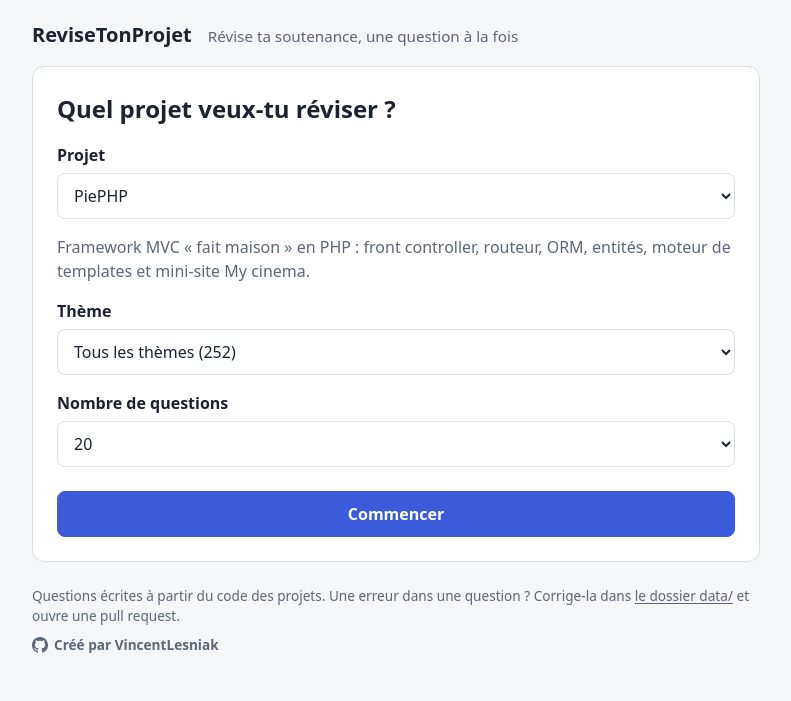
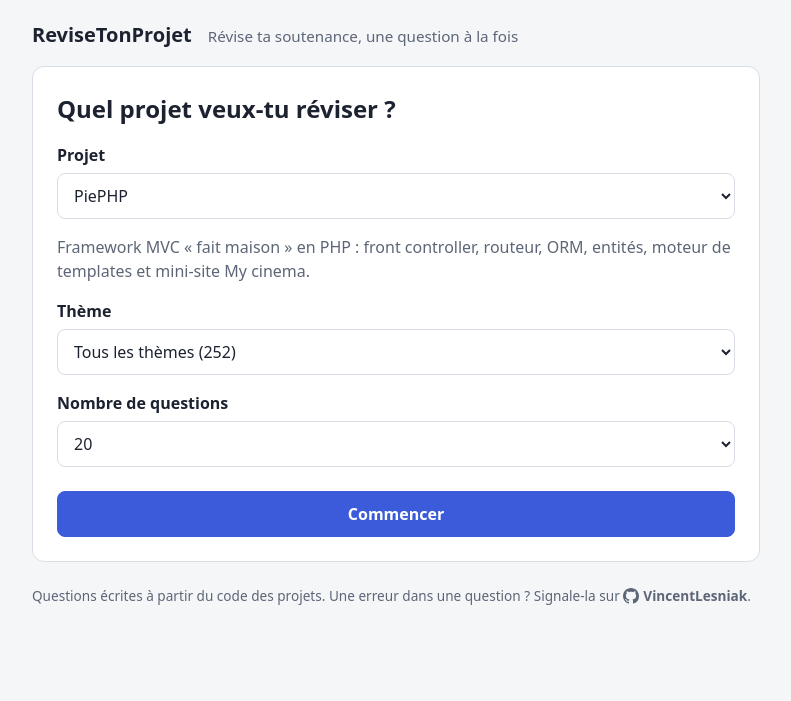
Before and after one commit to VincentLesniak/PrepareTaSoutenance, a plain HTML site: page index.html in a window 1280 px wide. Shown: the whole page, without its empty margins (244-1035 px from the left). Drawn offline with Linux system fonts and the light colour scheme.

Commit message:
Pied de page : remplace la consigne de pull request par le lien GitHub
Co-Authored-By: Claude Opus 5.5 <noreply@anthropic.com>
Claude-Session: https://claude.ai/code/session_018nSW7RMGdjWCZt9xC7hHT4

```diff
--- a/css/style.css
+++ b/css/style.css
@@ -158,7 +158,7 @@ button.ghost { background: transparent; }
 .footer p { margin: 0 0 8px; }
 .footer a { color: var(--muted); text-decoration: underline; text-underline-offset: 2px; }
 .footer a:hover { color: var(--accent); }
-.footer .author { display: inline-flex; align-items: center; gap: 6px; font-weight: 600; text-decoration: none; }
+.footer .author { display: inline-flex; align-items: center; gap: 4px; vertical-align: bottom; font-weight: 600; text-decoration: none; }
 .footer .icon { flex: none; }
 
 @media (max-width: 480px) {
--- a/index.html
+++ b/index.html
@@ -88,15 +88,10 @@
     <footer class="footer muted">
         <p>
             Questions écrites à partir du code des projets. Une erreur dans une question ?
-            Corrige-la dans
-            <a href="https://github.com/VincentLesniak/ReviseTonProjet/tree/0.1.0/data">le dossier data/</a>
-            et ouvre une pull request.
-        </p>
-        <p>
+            Signale-la sur
             <a class="author" href="https://github.com/VincentLesniak" rel="author">
                 <svg class="icon" viewBox="0 0 16 16" width="16" height="16" aria-hidden="true" fill="currentColor"><path d="M8 0C3.58 0 0 3.58 0 8c0 3.54 2.29 6.53 5.47 7.59.4.07.55-.17.55-.38 0-.19-.01-.82-.01-1.49-2.01.37-2.53-.49-2.69-.94-.09-.23-.48-.94-.82-1.13-.28-.15-.68-.52-.01-.53.63-.01 1.08.58 1.23.82.72 1.21 1.87.87 2.33.66.07-.52.28-.87.51-1.07-1.78-.2-3.64-.89-3.64-3.95 0-.87.31-1.59.82-2.15-.08-.2-.36-1.02.08-2.12 0 0 .67-.21 2.2.82.64-.18 1.32-.27 2-.27.68 0 1.36.09 2 .27 1.53-1.04 2.2-.82 2.2-.82.44 1.1.16 1.92.08 2.12.51.56.82 1.27.82 2.15 0 3.07-1.87 3.75-3.65 3.95.29.25.54.73.54 1.48 0 1.07-.01 1.93-.01 2.2 0 .21.15.46.55.38A8.013 8.013 0 0016 8c0-4.42-3.58-8-8-8z"/></svg>
-                Créé par VincentLesniak
-            </a>
+                VincentLesniak</a>.
         </p>
     </footer>
 </body>
```
